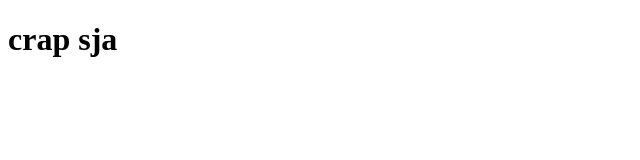
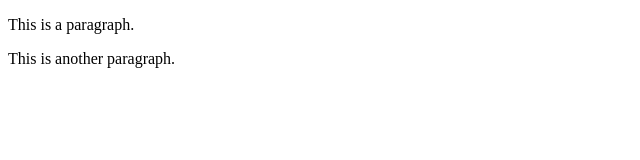
Before and after one commit to KirtiNa/crap, a plain HTML site: page index.html in a window 1280 px wide. Shown: the whole page, without its empty margins (0-640 px from the left). Drawn offline with Linux system fonts and the light colour scheme.

Commit message:
added index html

```diff
--- a/index.html
+++ b/index.html
@@ -2,7 +2,8 @@
 <html>
 <body>
 
-<h1>crap sja</h1>
+<p>This is a paragraph.</p>
+<p>This is another paragraph.</p>
 
 </body>
 </html>
```
